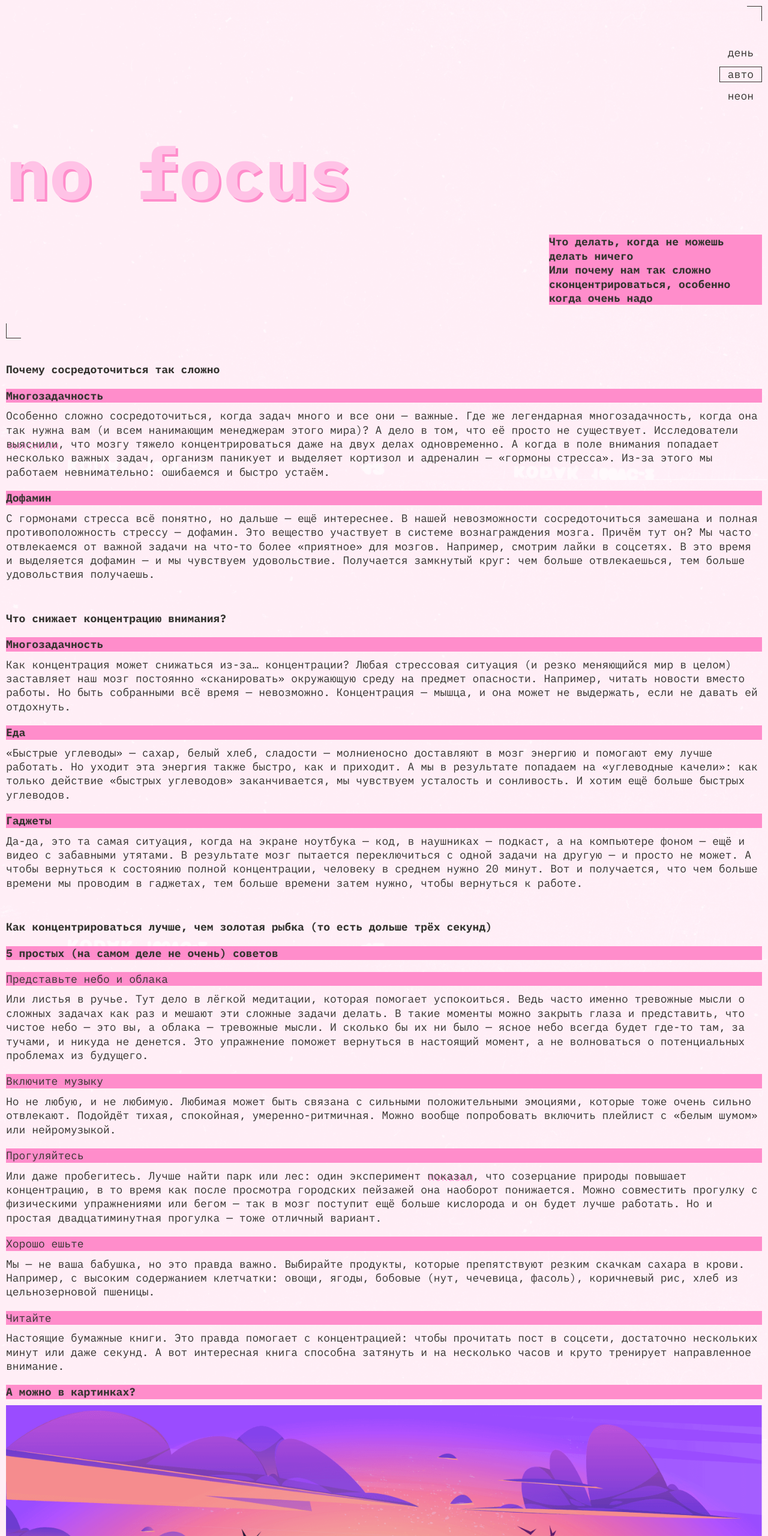
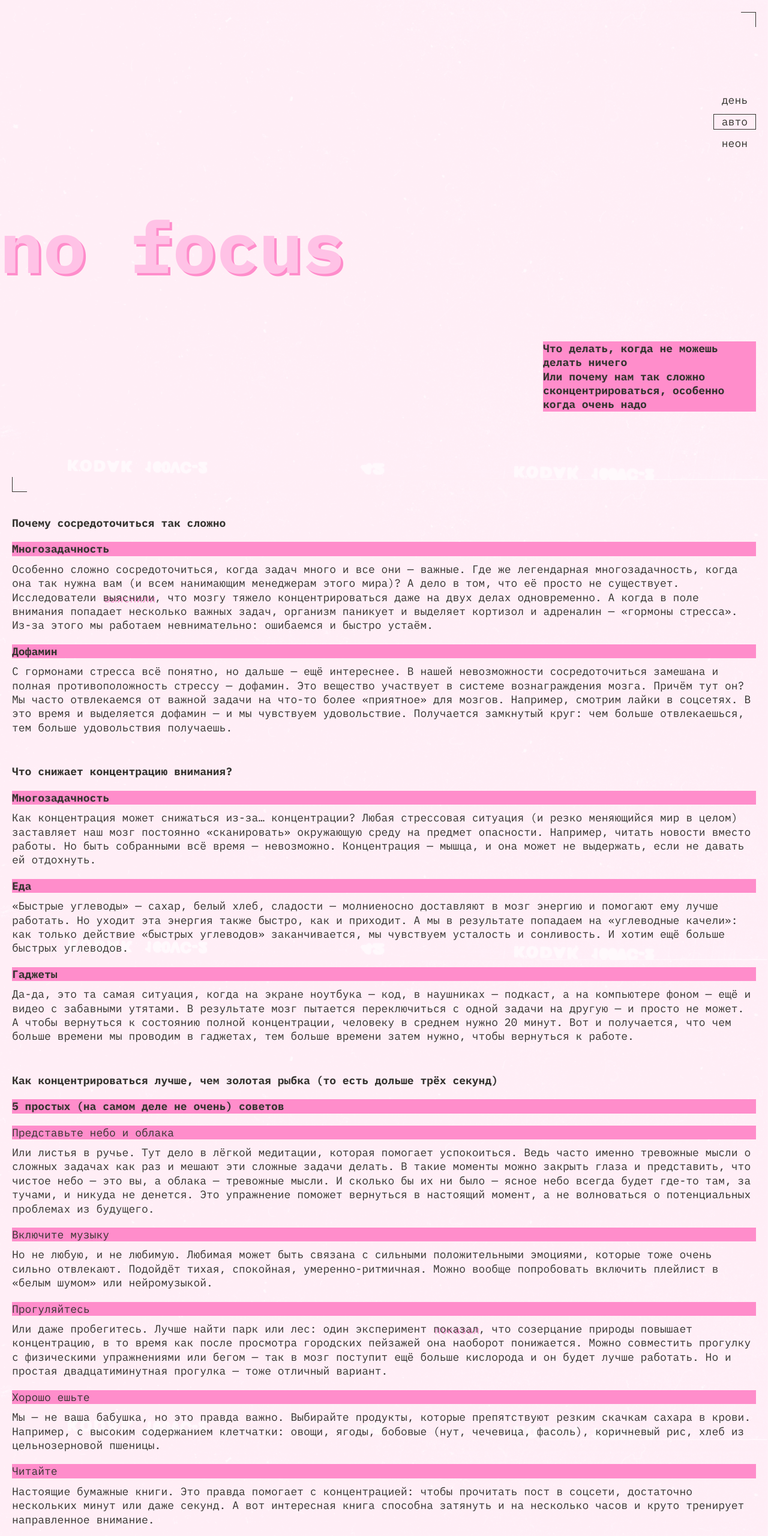
Before and after one commit to HiRustem/slozhno-sosredotochitsya, a plain HTML site: page index.html in a window 1280 px wide. Shown: the top 2560 px of the page at 60% size. Drawn offline with Linux system fonts and the light colour scheme.

Commit message:
переписал стили

```diff
--- a/index.html
+++ b/index.html
@@ -16,7 +16,7 @@
     <title>Сложно сосредоточиться</title>
   </head>
   <body class="page">
-    <header class="header decorated-zone corners">
+    <header class="header decorated-zone">
       <nav class="header__theme-menu">
         <ul class="header__theme-menu-list">
           <li class="header__theme-menu-item">
@@ -54,7 +54,7 @@
     </header>
 
     <main>
-      <section class="content">
+      <section class="content column">
         <h2 class="content__heading">Почему сосредоточиться так сложно</h2>
 
         <ul class="content__list">
@@ -75,7 +75,7 @@
           </li>
         </ul>
       </section>
-      <section class="content">
+      <section class="content wide">
         <h2 class="content__heading">Что снижает концентрацию внимания?</h2>
 
         <ul class="content__list">
@@ -105,86 +105,84 @@
         </ul>
       </section>
 
-      <section class="content">
+      <section class="content column">
         <h2 class="content__heading">Как концентрироваться лучше, чем золотая рыбка (то есть дольше трёх секунд)</h2>
+
+        <div class="content__list-container">
+          <h3 class="content__list-heading title-decor">5 простых (на самом деле не очень) советов</h3>
 
           <ul class="content__list">
             <li class="content__list-item">
-            <h3 class="content__list-item__heading title-decor">5 простых (на самом деле не очень) советов</h3>
+              <h4 class="content__list-item__heading title-decor">Представьте небо и облака</h4>
 
-            <ul class="content__list-item__list">
-              <li class="content__list-item__list-item">
-                <h4 class="content__list-item__list-item__heading title-decor">Представьте небо и облака</h4>
-
-                <p class="content__list-item__list-item__text">
+              <p class="content__list-item__text">
                 Или листья в ручье. Тут дело в лёгкой медитации, которая помогает успокоиться. Ведь часто именно тревожные мысли о сложных задачах как раз и мешают эти сложные задачи делать. В такие моменты можно закрыть глаза и представить, что чистое небо — это вы, а облака — тревожные мысли. И сколько бы их ни было — ясное небо всегда будет где-то там, за тучами, и никуда не денется. Это упражнение поможет вернуться в настоящий момент, а не волноваться о потенциальных проблемах из будущего.
               </p>
             </li>
 
-              <li class="content__list-item__list-item">
-                <h4 class="content__list-item__list-item__heading title-decor">Включите музыку</h4>
+            <li class="content__list-item">
+              <h4 class="content__list-item__heading title-decor">Включите музыку</h4>
 
-                <p class="content__list-item__list-item__text">
-                  Но не любую, и не любимую. Любимая может быть связана с сильными положительными эмоциями, которые тоже очень сильно отвлекают. Подойдёт тихая, спокойная, умеренно-ритмичная. Можно вообще попробовать включить плейлист с «белым шумом» или нейромузыкой.
+              <p class="content__list-item__text">
+                Но не любую, и не любимую. Любимая может быть связана с сильными положительными эмоциями, которые тоже очень сильно отвлекают. Подойдёт тихая, спокойная, умеренно-ритмичная. Можно вообще попробовать включить плейлист в «белым шумом» или нейромузыкой.
               </p>
             </li>
 
-              <li class="content__list-item__list-item">
-                <h4 class="content__list-item__list-item__heading title-decor">Прогуляйтесь</h4>
+            <li class="content__list-item">
+              <h4 class="content__list-item__heading title-decor">Прогуляйтесь</h4>
 
-                <p class="content__list-item__list-item__text">
+              <p class="content__list-item__text">
                 Или даже пробегитесь. Лучше найти парк или лес: один эксперимент <a class="content__list-item__link" href="#">показал</a>, что созерцание природы повышает концентрацию, в то время как после просмотра городских пейзажей она наоборот понижается. Можно совместить прогулку с физическими упражнениями или бегом — так в мозг поступит ещё больше кислорода и он будет лучше работать. Но и простая двадцатиминутная прогулка — тоже отличный вариант.
               </p>
             </li>
 
-              <li class="content__list-item__list-item">
-                <h4 class="content__list-item__list-item__heading title-decor">Хорошо ешьте</h4>
+            <li class="content__list-item">
+              <h4 class="content__list-item__heading title-decor">Хорошо ешьте</h4>
 
-                <p class="content__list-item__list-item__text">
+              <p class="content__list-item__text">
                 Мы — не ваша бабушка, но это правда важно. Выбирайте продукты, которые препятствуют резким скачкам сахара в крови. Например, с высоким содержанием клетчатки: овощи, ягоды, бобовые (нут, чечевица, фасоль), коричневый рис, хлеб из цельнозерновой пшеницы.
               </p>
             </li>
 
-              <li class="content__list-item__list-item">
-                <h4 class="content__list-item__list-item__heading title-decor">Читайте</h4>
+            <li class="content__list-item">
+              <h4 class="content__list-item__heading title-decor">Читайте</h4>
 
-                <p class="content__list-item__list-item__text">
+              <p class="content__list-item__text">
                 Настоящие бумажные книги. Это правда помогает с концентрацией: чтобы прочитать пост в соцсети, достаточно нескольких минут или даже секунд. А вот интересная книга способна затянуть и на несколько часов и круто тренирует направленное внимание.
               </p>
             </li>
           </ul>
+        </div>
+      </section>
+
+      <section class="content wide" aria-label="Секция с галереей">
+        <h3 class="content__list-heading title-decor">А можно в картинках?</h3>
+
+        <ul class="content__list gallery">
+          <li class="content__list-item">
+            <img class="content__list-item__image" src="./images/sunset.png" loading="lazy" alt="Закат">
           </li>
 
           <li class="content__list-item">
-            <h3 class="content__list-item__heading title-decor">А можно в картинках?</h3>
-
-            <ul class="content__list-images__list">
-              <li class="content__list-images__list-item">
-                <img class="content__list-images__list-item__image" src="./images/sunset.png" loading="lazy" alt="Закат">
+            <img class="content__list-item__image" src="./images/ice-cream.png" loading="lazy" alt="Мороженое">
           </li>
 
-              <li class="content__list-images__list-item">
-                <img class="content__list-images__list-item__image" src="./images/ice-cream.png" loading="lazy" alt="Мороженое">
+          <li class="content__list-item">
+            <img class="content__list-item__image" src="./images/tape.png" loading="lazy" alt="Музыкальная кассета">
           </li>
 
-              <li class="content__list-images__list-item">
-                <img class="content__list-images__list-item__image" src="./images/tape.png" loading="lazy" alt="Музыкальная кассета">
+          <li class="content__list-item">
+            <img class="content__list-item__image" src="./images/books.png" loading="lazy" alt="Стопка книг">
           </li>
 
-              <li class="content__list-images__list-item">
-                <img class="content__list-images__list-item__image" src="./images/books.png" loading="lazy" alt="Стопка книг">
-              </li>
-
-              <li class="content__list-images__list-item">
-                <img class="content__list-images__list-item__image" src="./images/street.png" loading="lazy" alt="Улица">
-              </li>
-            </ul>
+          <li class="content__list-item">
+            <img class="content__list-item__image" src="./images/street.png" loading="lazy" alt="Улица">
           </li>
         </ul>
       </section>
     </main>
 
-    <footer class="footer corners">
+    <footer class="footer decorated-zone">
       <h2 class="footer__title title">focus</h2>
     </footer>
     <script src="./scripts/script.js"></script>
--- a/styles/light.css
+++ b/styles/light.css
@@ -18,7 +18,7 @@
   background-image: url(../images/cover-image-light.png);
 }
 
-.page.theme_light .corners {
+.page.theme_light .decorated-zone {
   --header-corner-color: var(--text-color);
 }
 
@@ -40,9 +40,10 @@
     --header-color: #ffc2e6;
     --accent-color: #ff8dcb;
     --text-color: #353430;
+    --hover-color: #32312d66;
   }
 
-  .corners {
+  .decorated-zone {
     --header-corner-color: var(--text-color);
   }
 
--- a/styles/style.css
+++ b/styles/style.css
@@ -16,26 +16,30 @@
   color: var(--text-color);
 }
 
-.corners {
+.decorated-zone {
   --header-corner-color: var(--text-color);
 }
 
-.corners::before,
-.corners::after {
+.decorated-zone::before,
+.decorated-zone::after {
   content: '';
 
   width: 25px;
   height: 25px;
 }
 
-.corners::before {
-  justify-self: end;
+.decorated-zone::before {
+  align-self: flex-start;
+  justify-self: flex-end;
 
   border-block-start: 1px solid var(--header-corner-color);
   border-inline-end: 1px solid var(--header-corner-color);
 }
 
-.corners::after {
+.decorated-zone::after {
+  align-self: flex-end;
+  justify-self: flex-start;
+
   border-block-end: 1px solid var(--header-corner-color);
   border-inline-start: 1px solid var(--header-corner-color);
 }
@@ -62,16 +66,19 @@
 
 .header {
   display: grid;
-  grid-template-rows: repeat(auto-fit, min-content);
+  grid-template-rows: repeat(5, min-content);
+  grid-template-columns: 1fr;
 
   width: 100%;
-  /* height: 100vh; */
+  height: 100vh;
+
+  align-content: space-between;
 
   margin-block-end: 40px;
 }
 
 .header__theme-menu {
-  align-self: flex-start;
+  align-self: center;
   justify-self: flex-end;
 }
 
@@ -80,12 +87,6 @@
   flex-direction: column;
 
   gap: 10px;
-
-  margin-block-start: 40px;
-}
-
-.header__theme-menu-item {
-
 }
 
 .header__theme-menu-button {
@@ -128,15 +129,14 @@
 }
 
 .header__title {
-  margin-block-start: 65px;
-  margin-block-end: 55px;
+  align-self: center;
+  justify-self: flex-start;
 }
 
 .header__description {
   width: 355px;
 
-  margin-block-end: 31px;
-
+  align-self: flex-start;
   justify-self: flex-end;
 
   font-weight: 700;
@@ -144,47 +144,37 @@
 
 /* content */
 
-.content:not(:first-child) {
-  margin-block-start: 50px;
+.content:not(:last-child) {
+  margin-block-end: 50px;
+}
+
+.content__heading {
+  --heading-color: var(--text-color);
+
+  font-size: inherit;
+  color: var(--heading-color);
 }
 
 .content__list-item:not(:last-child) {
   margin-block: 20px;
 }
 
-.content__heading {
-  --heading-color: var(--text-color);
-
-  margin-block-end: 20px;
-
-  font-size: inherit;
-  color: var(--heading-color);
+.gallery .content__list-item:not(:last-child) {
+  margin-block: 10px;
 }
 
-.content__list {
-  margin-block-end: 50px;
+.content__list-heading {
+  margin-block-start: 20px;
+  font-size: inherit;
 }
 
-.content__list-item {
-  margin-block: 20px;
+.content__list-container .content__list-item__heading {
+  font-weight: 400;
 }
 
 .content__list-item__heading {
   margin-block-end: 10px;
   font-size: inherit;
-}
-
-.content__list-item__list-item {
-  margin-block: 20px;
-}
-
-.content__list-images__list-item:not(:last-child) {
-  margin-block-end: 10px;
-}
-
-.content__list-item__list-item__heading {
-  margin-block-end: 10px;
-  font-weight: 400;
 }
 
 .content__list-item__link {
@@ -206,22 +196,36 @@
   outline: 1px solid var(--text-color);
 }
 
-.content__list-images__list-item__image {
+.content__list-item__image {
+  display: block;
+
   width: 100%;
-  height: 100%;
+
+  object-fit: cover;
+  object-position: center;
 }
 
 /* footer */
 
 .footer {
   display: grid;
-  grid-template-rows: repeat(auto-fit, fit-content);
+  grid-template-rows: min-content max-content min-content;
 
   margin-block-start: 40px;
 }
 
 .footer__title {
-  margin-block: 286px;
+  margin-block: 251px;
 
   text-align: center;
 }
+
+@media(width >= 768px) {
+  .page {
+    padding: 20px;
+  }
+
+  .header__title {
+    margin-inline-start: -20px;
+  }
+}
```
Also changed, not shown: styles/dark.css (+4 -3 lines). Lines whose indentation alone changed are shown as unchanged.
